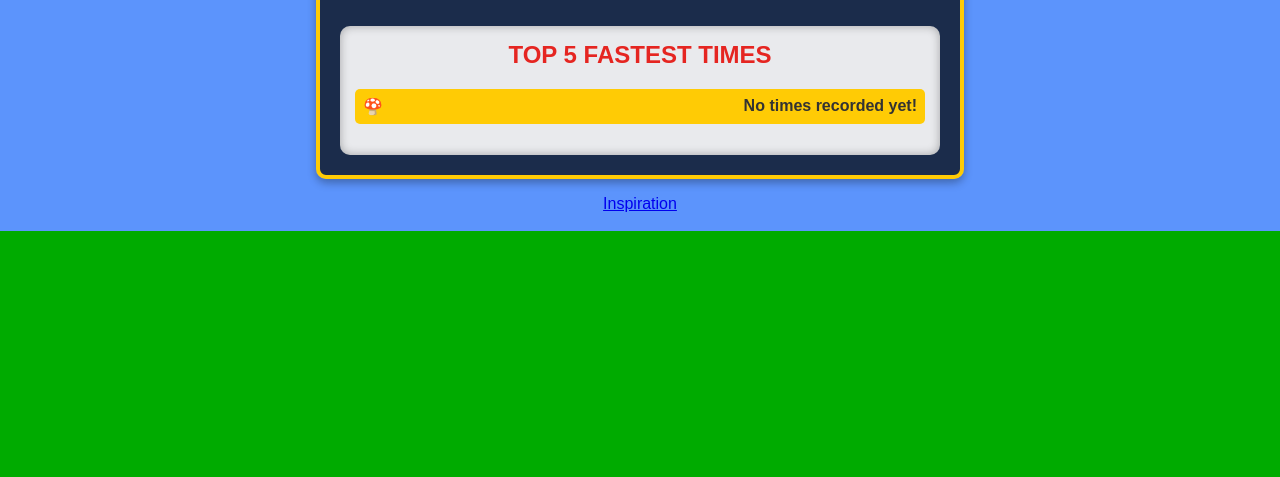
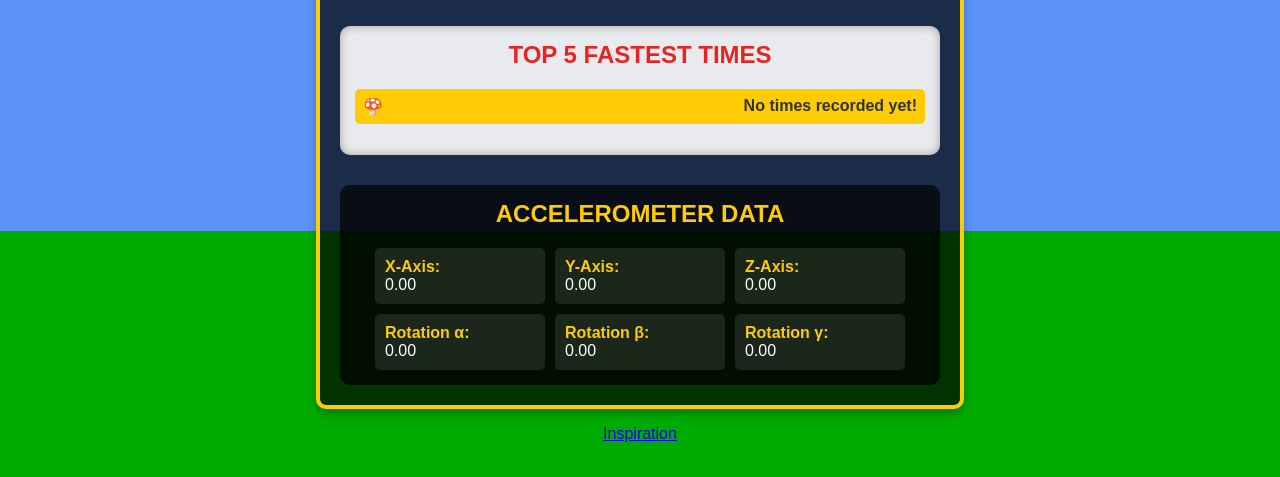
Before and after one commit to amastis/Life-Time-Trials, a plain HTML site: page index.html in a window 1280 px wide. Shown: the part 357-834 px from the top of the page. Drawn offline with Linux system fonts and the light colour scheme.

Commit message:
unhide accelerometer - index.html

```diff
--- a/index.html
+++ b/index.html
@@ -218,7 +218,7 @@
             </ul>
         </div>
 
-        <div class="motion-data" hidden>
+        <div class="motion-data">
             <h2>ACCELEROMETER DATA</h2>
             <div class="motion-values">
                 <div class="motion-item">
```
